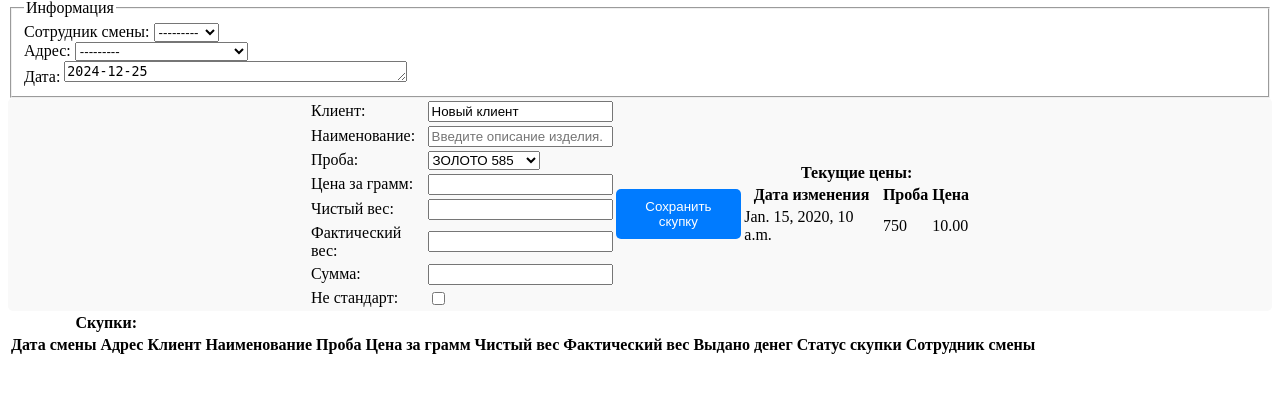
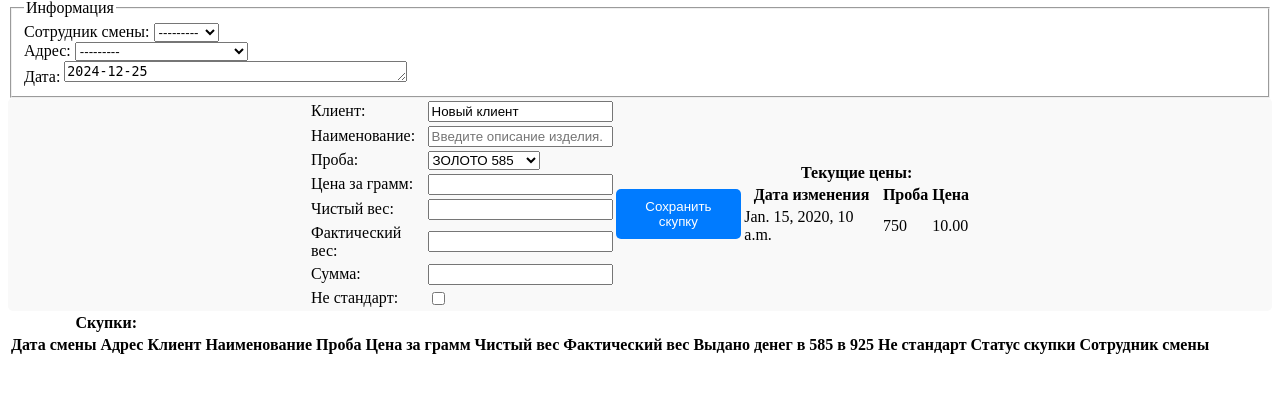
Before and after one commit to NikolayChegivarov/cash_registers, a Django app: page /secret_room/ in a window 1280 px wide. Shown: the part 83-476 px from the top of the page. Run offline with Django 5.2, Linux system fonts and the light colour scheme; tables that the repository leaves empty hold one stand-in row (values such as "Sample post"); lists and menus that the app fills with data are empty.

Commit message:
full tabl

```diff
--- a/cashbox_app/templates/secret_room.html
+++ b/cashbox_app/templates/secret_room.html
@@ -132,6 +132,9 @@
                 <th>Чистый вес</th>
                 <th>Фактический вес</th>
                 <th>Выдано денег</th>
+                <th>в 585</th>
+                <th>в 925</th>
+                <th>Не стандарт</th>
                 <th>Статус скупки</th>
                 <th>Сотрудник смены</th>
             </tr>
@@ -146,6 +149,9 @@
                 <td>{{ item.weight_clean }}</td>
                 <td>{{ item.weight_fact }}</td>
                 <td>{{ item.sum }}</td>
+                <td>{{ item.converter585 }}</td>
+                <td>{{ item.converter925 }}</td>
+                <td>{{ item.not_standard }}</td>
                 <td>{{ item.status }}</td>
                 <td>{{ item.author }}</td>
             </tr>
```
